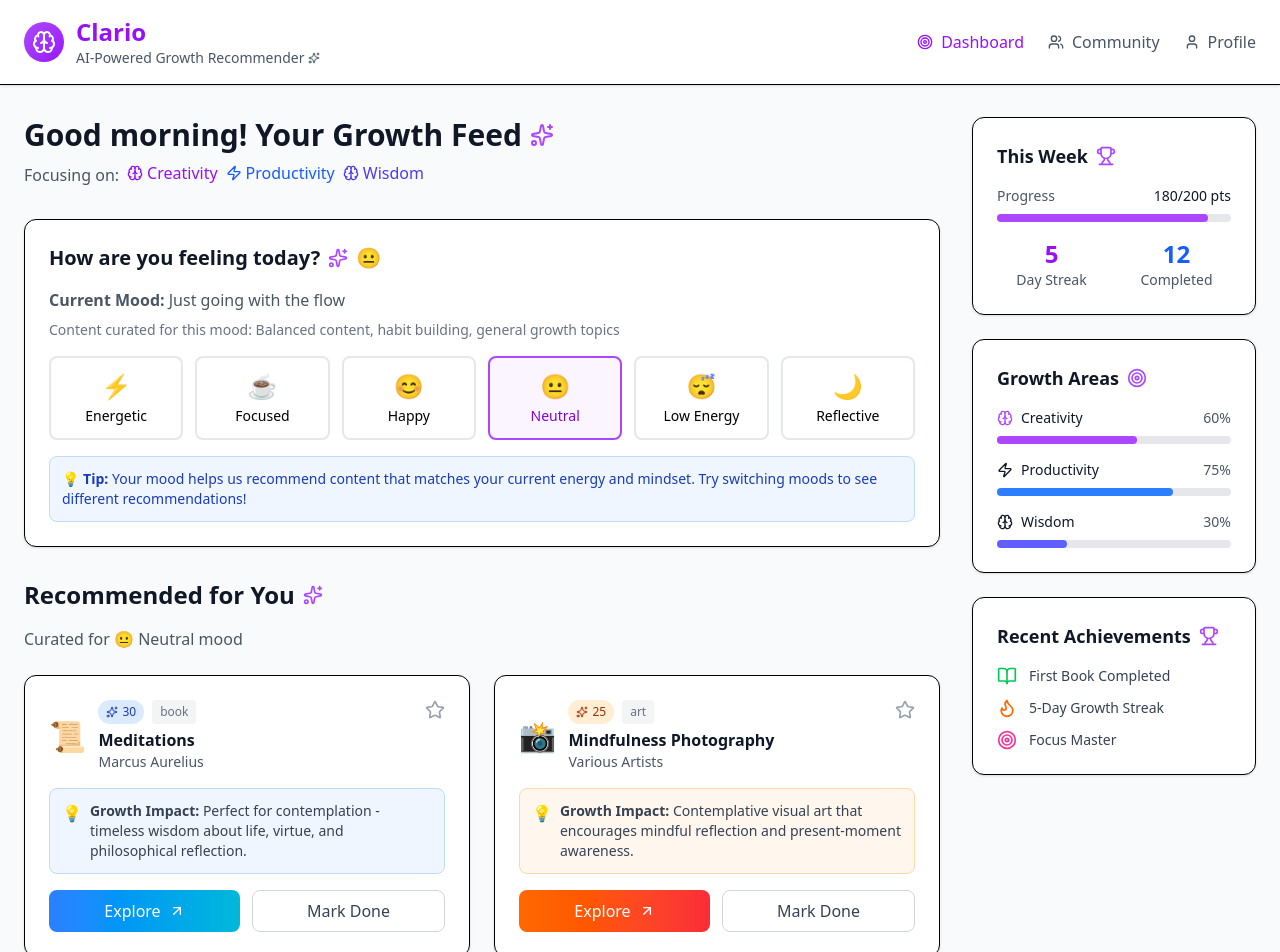
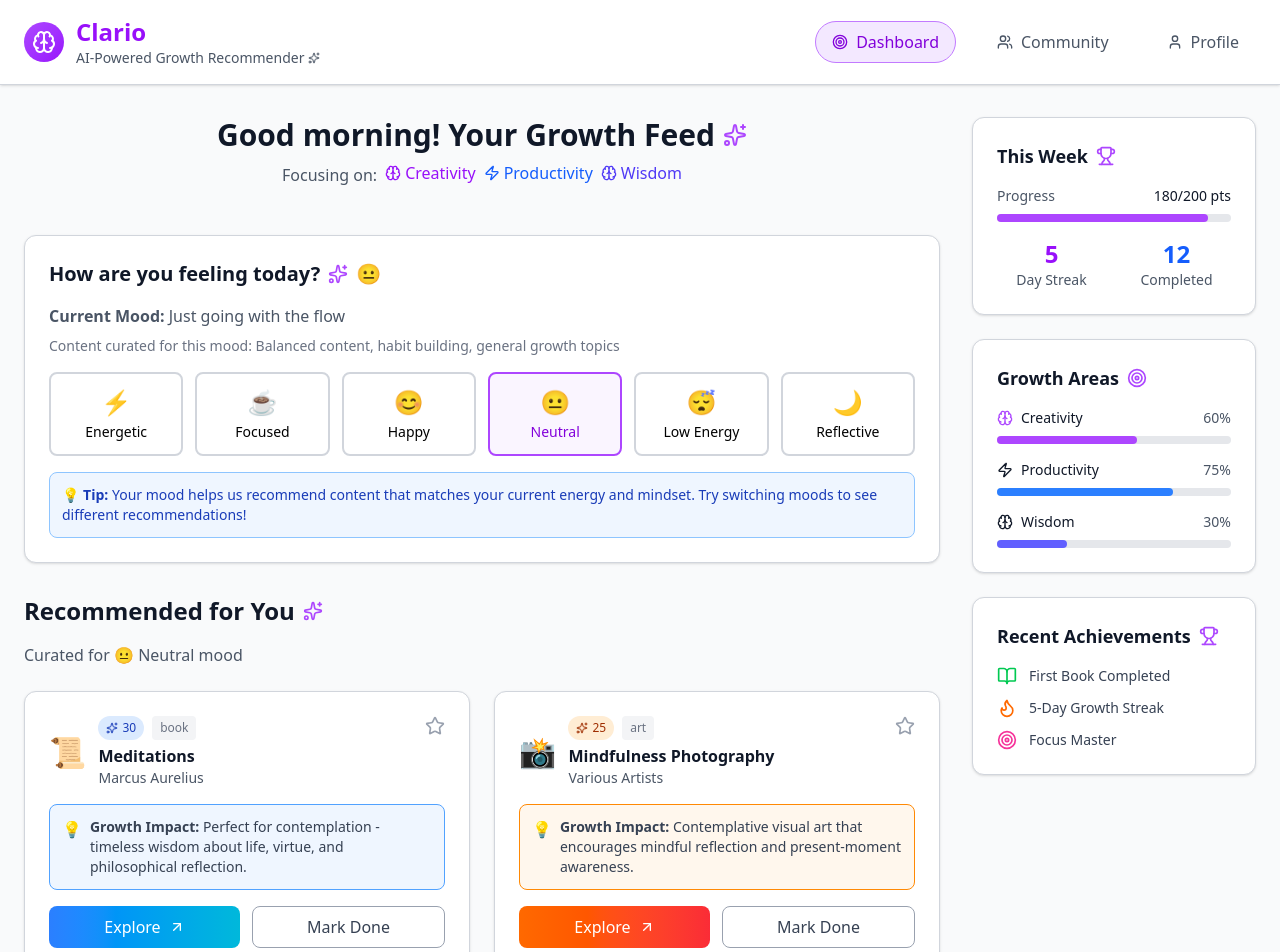
Before and after one commit to Sourcecodee/Clario, a React (Vite) app in the folder client/: page /dashboard in a window 1280 px wide. Shown: the top 952 px of the page. Built offline with nearby package versions, Linux system fonts and the light colour scheme.

Commit message:
new change

```diff
--- a/client/src/pages/DashboardPage.tsx
+++ b/client/src/pages/DashboardPage.tsx
@@ -1,9 +1,27 @@
 import { useState } from 'react';
-import { Sparkles, Brain, Zap, Target, Trophy, Users, User, Star, ArrowUpRight, BookOpen, Flame, Target as TargetIcon } from 'lucide-react';
+import { Sparkles, Brain, Zap, Target, Trophy, Users, User, Star, ArrowUpRight, BookOpen, Flame, Target as TargetIcon, Check } from 'lucide-react';
 
 type Mood = 'energetic' | 'focused' | 'happy' | 'neutral' | 'low-energy' | 'reflective';
 
+// Define a type for the recommendation items to include completion status
+interface RecommendationItem {
+  title: string;
+  author: string;
+  type: string;
+  score: number;
+  thumbnail: string;
+  growthImpact: string;
+  color: string;
+  isCompleted?: boolean; // Add a property to track completion
+}
+
+// Define a type for the mood recommendations with the updated item type
+type MoodRecommendations = {
+  [key in Mood]: RecommendationItem[];
+};
+
 const DashboardPage = () => {
+  const [activeTab, setActiveTab] = useState('dashboard'); // State to manage active tab
   const [currentMood, setCurrentMood] = useState<Mood>('neutral');
 
   const moods = [
@@ -28,7 +46,7 @@ const DashboardPage = () => {
   ];
 
   const getRecommendations = (mood: Mood) => {
-    const moodRecommendations = {
+    const moodRecommendations: MoodRecommendations = {
       energetic: [
         {
           title: 'Atomic Habits',
@@ -261,6 +279,27 @@ const DashboardPage = () => {
     return moodRecommendations[mood];
   };
 
+  // State to track completed recommendations
+  const [completedRecommendations, setCompletedRecommendations] = useState<Set<string>>(new Set());
+
+  // Function to handle marking a recommendation as done
+  const handleMarkDone = (itemTitle: string) => {
+    setCompletedRecommendations(prev => {
+      const newSet = new Set(prev);
+      if (newSet.has(itemTitle)) {
+        newSet.delete(itemTitle);
+      } else {
+        newSet.add(itemTitle);
+      }
+      return newSet;
+    });
+  };
+
+  // Function to check if a recommendation is completed
+  const isCompleted = (itemTitle: string) => {
+    return completedRecommendations.has(itemTitle);
+  };
+
   const getMoodContent = (mood: Mood) => {
     const moodContent = {
       energetic: { description: 'Just going with the flow', curation: 'Balanced content, habit building, general growth topics' },
@@ -276,7 +315,7 @@ const DashboardPage = () => {
  return (
     <div className="min-h-screen bg-gray-50">
       {/* Header */}
-      <header className="bg-white shadow-sm border-b">
+ <header className="bg-white shadow-sm border-b border-gray-300">
         <div className="max-w-7xl mx-auto px-6 py-4">
           <div className="flex justify-between items-center">
             <div className="flex items-center space-x-3">
@@ -292,19 +331,40 @@ const DashboardPage = () => {
               </div>
             </div>
 
+            {/* Navigation Tabs */}
             <nav className="flex items-center space-x-6">
-              <a href="#" className="flex items-center space-x-2 text-purple-600 font-medium">
+ <button
+                type="button"
+                onClick={() => setActiveTab('dashboard')}
+ className={`flex items-center space-x-2 px-4 py-2 rounded-full transition-colors border ${activeTab === 'dashboard' ? 'bg-purple-100 text-purple-700 font-medium border-purple-400' : 'border-transparent text-gray-600 hover:text-purple-600 hover:bg-gray-100 hover:border-gray-300'}`}
+              >
                 <Target className="w-4 h-4" />
                 <span>Dashboard</span>
-              </a>
-              <a href="#" className="flex items-center space-x-2 text-gray-600 hover:text-purple-600">
+              </button>
+ <button
+                type="button"
+                onClick={() => setActiveTab('community')}
+ className={`flex items-center space-x-2 px-4 py-2 rounded-full transition-colors border ${activeTab === 'community' ? 'bg-purple-100 text-purple-700 font-medium border-purple-400' : 'border-transparent text-gray-600 hover:text-purple-600 hover:bg-gray-100 hover:border-gray-300'}`}
+              >
                 <Users className="w-4 h-4" />
                 <span>Community</span>
-              </a>
-              <a href="#" className="flex items-center space-x-2 text-gray-600 hover:text-purple-600">
+              </button>
+ <button
+                type="button"
+                onClick={() => setActiveTab('profile')}
+ className={`flex items-center space-x-2 px-4 py-2 rounded-full transition-colors border ${activeTab === 'profile' ? 'bg-purple-100 text-purple-700 font-medium border-purple-400' : 'border-transparent text-gray-600 hover:text-purple-600 hover:bg-gray-100 hover:border-gray-300'}`}
+              >
                 <User className="w-4 h-4" />
                 <span>Profile</span>
-              </a>
+              </button>
+            </nav>
+
+            {/* Mobile Menu Button (Optional, can add later) */}
+            <nav className="flex items-center space-x-6 lg:hidden">
+              {/* Add a button here for a mobile menu if needed */}
+              <button className="text-gray-600 hover:text-purple-600 focus:outline-none">
+                {/* Icon for mobile menu (e.g., Menu icon from lucide-react) */}
+              </button>
             </nav>
           </div>
         </div>
@@ -312,14 +372,19 @@ const DashboardPage = () => {
 
       <div className="max-w-7xl mx-auto px-6 py-8">
         <div className="grid grid-cols-1 lg:grid-cols-4 gap-8">
-          {/* Main Content */}
-          <div className="lg:col-span-3 space-y-8">
+          {/* Conditional Rendering based on activeTab */}
+          {activeTab === 'dashboard' && (
+            <>
+              {/* Dashboard Main Content */}
+              <div className="lg:col-span-3 space-y-8 flex flex-col items-center">
                 {/* Welcome Section */}
-            <div>
-              <h2 className="text-3xl font-bold text-gray-900 mb-2 flex items-center">
+                {/* Reconstructed Welcome Section for correct tag structure */}
+                <div className="text-center">
+ <h2 className="text-3xl font-bold text-gray-900 mb-2 flex items-center justify-center">
                     Good morning! Your Growth Feed
                     <Sparkles className="w-6 h-6 ml-2 text-purple-500" />
                   </h2>
+
                   <p className="text-gray-600 mb-4">
                     Focusing on:
                     <span className="inline-flex items-center ml-2 space-x-2">
@@ -340,7 +405,7 @@ const DashboardPage = () => {
                 </div>
 
                 {/* Mood Selection Card */}
-            <div className="bg-white rounded-xl shadow-sm border p-6">
+ <div className="bg-white rounded-xl shadow-sm border border-gray-300 p-6">
                   <div className="flex items-center justify-between mb-4">
                     <h3 className="text-xl font-semibold text-gray-900 flex items-center">
                       How are you feeling today?
@@ -367,7 +432,7 @@ const DashboardPage = () => {
                           p-3 rounded-lg border-2 transition-all duration-200 flex flex-col items-center space-y-1
                           ${currentMood === mood.id
                             ? 'border-purple-500 bg-purple-50 text-purple-700'
-                        : 'border-gray-200 hover:border-purple-300 hover:bg-purple-50'
+ : 'border-gray-300 hover:border-purple-400 hover:bg-purple-50'
  }
                         `}
                       >
@@ -377,7 +442,7 @@ const DashboardPage = () => {
                     ))}
                   </div>
 
-              <div className="bg-blue-50 border border-blue-200 rounded-lg p-3">
+                  <div className="bg-blue-50 border border-blue-300 rounded-lg p-3">
                     <p className="text-sm text-blue-800">
                       💡 <strong>Tip:</strong> Your mood helps us recommend content that matches your current energy and mindset. Try switching moods to see different recommendations!
                     </p>
@@ -396,7 +461,7 @@ const DashboardPage = () => {
 
                   <div className="grid grid-cols-1 md:grid-cols-2 gap-6">
                     {getRecommendations(currentMood).map((item, index) => (
-                  <div key={index} className="bg-white rounded-xl shadow-sm border overflow-hidden">
+ <div key={index} className={`bg-white rounded-xl shadow-sm border border-gray-300 overflow-hidden ${isCompleted(item.title) ? 'opacity-75' : ''}`}>
                         <div className="p-6">
                           <div className="flex justify-between items-start mb-4">
                             <div className="flex items-center space-x-3">
@@ -426,14 +491,14 @@ const DashboardPage = () => {
                             <Star className="w-5 h-5 text-gray-400" />
                           </div>
 
-                                             <div className={`p-3 rounded-lg mb-4 ${
-                         item.color === 'blue' ? 'bg-blue-50 border border-blue-200' :
-                         item.color === 'orange' ? 'bg-orange-50 border border-orange-200' :
-                         item.color === 'green' ? 'bg-green-50 border border-green-200' :
-                         item.color === 'purple' ? 'bg-purple-50 border border-purple-200' :
-                         item.color === 'indigo' ? 'bg-indigo-50 border border-indigo-200' :
-                         item.color === 'pink' ? 'bg-pink-50 border border-pink-200' :
-                         'bg-gray-50 border border-gray-200'
+ <div className={`p-3 rounded-lg mb-4 border-opacity-75 border ${
+                            item.color === 'blue' ? 'bg-blue-50 border-blue-400' :
+                            item.color === 'orange' ? 'bg-orange-50 border-orange-400' :
+                            item.color === 'green' ? 'bg-green-50 border-green-400' :
+                            item.color === 'purple' ? 'bg-purple-50 border-purple-400' :
+                            item.color === 'indigo' ? 'bg-indigo-50 border-indigo-400' :
+                            item.color === 'pink' ? 'bg-pink-50 border-pink-400' :
+                            'bg-gray-50 border-gray-400'
  }`}>
                             <div className="flex items-start space-x-2">
                               <span className="text-yellow-500">💡</span>
@@ -444,39 +509,31 @@ const DashboardPage = () => {
                           </div>
 
                           <div className="flex space-x-3">
-                                                 <button className={`flex-1 flex items-center justify-center space-x-2 py-2 px-4 rounded-lg font-medium transition-colors ${
-                           item.color === 'blue'
-                             ? 'bg-gradient-to-r from-blue-500 to-cyan-500 text-white hover:from-blue-600 hover:to-cyan-600'
-                             : item.color === 'orange'
-                             ? 'bg-gradient-to-r from-orange-500 to-red-500 text-white hover:from-orange-600 hover:to-red-600'
-                             : item.color === 'green'
-                             ? 'bg-gradient-to-r from-green-500 to-emerald-500 text-white hover:from-green-600 hover:to-emerald-600'
-                             : item.color === 'purple'
-                             ? 'bg-gradient-to-r from-purple-500 to-violet-500 text-white hover:from-purple-600 hover:to-violet-600'
-                             : item.color === 'indigo'
-                             ? 'bg-gradient-to-r from-indigo-500 to-blue-500 text-white hover:from-indigo-600 hover:to-blue-600'
-                             : item.color === 'pink'
-                             ? 'bg-gradient-to-r from-pink-500 to-rose-500 text-white hover:from-pink-600 hover:to-rose-600'
-                             : 'bg-gradient-to-r from-gray-500 to-slate-500 text-white hover:from-gray-600 hover:to-slate-600'
-                         }`}>
-                          <span>Explore</span>
-                          <ArrowUpRight className="w-4 h-4" />
+                            <button className={`flex-1 flex items-center justify-center space-x-2 py-2 px-4 rounded-lg font-medium transition-colors ${item.color === 'blue' ? 'bg-gradient-to-r from-blue-500 to-cyan-500 text-white hover:from-blue-600 hover:to-cyan-600' : item.color === 'orange' ? 'bg-gradient-to-r from-orange-500 to-red-500 text-white hover:from-orange-600 hover:to-red-600' : item.color === 'green' ? 'bg-gradient-to-r from-green-500 to-emerald-500 text-white hover:from-green-600 hover:to-emerald-600' : item.color === 'purple' ? 'bg-gradient-to-r from-purple-500 to-violet-500 text-white hover:from-purple-600 hover:to-violet-600' : item.color === 'indigo' ? 'bg-gradient-to-r from-indigo-500 to-blue-500 text-white hover:from-indigo-600 hover:to-blue-600' : item.color === 'pink' ? 'bg-gradient-to-r from-pink-500 to-rose-500 text-white hover:from-pink-600 hover:to-rose-600' : 'bg-gradient-to-r from-gray-500 to-slate-500 text-white hover:from-gray-600 hover:to-slate-600'}`}>
+                              <span className="flex items-center space-x-2"><span>Explore</span> <ArrowUpRight className="w-4 h-4" /></span>
                             </button>
-                        <button className="flex-1 py-2 px-4 border border-gray-300 rounded-lg font-medium text-gray-700 hover:bg-gray-50 transition-colors">
-                          Mark Done
+                            <button
+                              className={`flex-1 py-2 px-4 border rounded-lg font-medium transition-colors ${isCompleted(item.title)
+                                ? 'border-green-500 text-green-700 bg-green-50 cursor-not-allowed'
+                                : 'border-gray-400 text-gray-700 hover:bg-gray-50'
+                              }`}
+                              onClick={() => handleMarkDone(item.title)}
+                              disabled={isCompleted(item.title)}
+                            >
+                              {isCompleted(item.title) ? <Check className="w-5 h-5 inline-block mr-1" /> : 'Mark Done'}
                             </button>
                           </div>
                         </div>
                       </div>
                     ))}
                   </div>
-            </div>
+                </div> {/* End of Recommendations Section */}
               </div>
 
-          {/* Sidebar */}
+              {/* Dashboard Sidebar */}
               <div className="space-y-6">
                 {/* This Week Card */}
-            <div className="bg-white rounded-xl shadow-sm border p-6">
+                <div className="bg-white rounded-xl shadow-sm border border-gray-300 p-6">
  <h3 className="text-lg font-semibold text-gray-900 mb-4 flex items-center">
                     This Week
                     <Trophy className="w-5 h-5 ml-2 text-purple-500" />
@@ -505,7 +562,7 @@ const DashboardPage = () => {
                 </div>
 
                 {/* Growth Areas Card */}
-            <div className="bg-white rounded-xl shadow-sm border p-6">
+ <div className="bg-white rounded-xl shadow-sm border border-gray-300 p-6">
                   <h3 className="text-lg font-semibold text-gray-900 mb-4 flex items-center">
                     Growth Areas
                     <Target className="w-5 h-5 ml-2 text-purple-500" />
@@ -533,7 +590,7 @@ const DashboardPage = () => {
                 </div>
 
                 {/* Recent Achievements Card */}
-            <div className="bg-white rounded-xl shadow-sm border p-6">
+ <div className="bg-white rounded-xl shadow-sm border border-gray-300 p-6">
                   <h3 className="text-lg font-semibold text-gray-900 mb-4 flex items-center">
                     Recent Achievements
                     <Trophy className="w-5 h-5 ml-2 text-purple-500" />
@@ -549,6 +606,22 @@ const DashboardPage = () => {
                   </div>
                 </div>
               </div>
+            </>
+          )}
+
+          {/* Community Content */}
+          {activeTab === 'community' && (
+ <div className="lg:col-span-4 bg-white rounded-xl shadow-sm border border-gray-300 p-6 flex items-center justify-center h-96">
+              <p className="text-2xl font-semibold text-gray-700">Community Content Goes Here</p>
+            </div>
+          )}
+
+          {/* Profile Content */}
+          {activeTab === 'profile' && (
+ <div className="lg:col-span-4 bg-white rounded-xl shadow-sm border border-gray-300 p-6 flex items-center justify-center h-96">
+              <p className="text-2xl font-semibold text-gray-700">Profile Content Goes Here</p>
+            </div>
+          )}
         </div>
       </div>
     </div>
```
Lines whose indentation alone changed are shown as unchanged.
